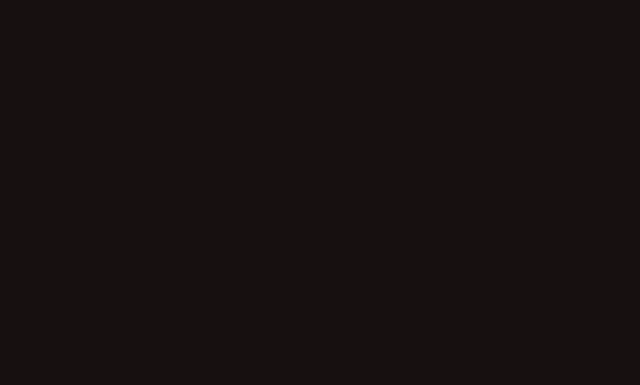
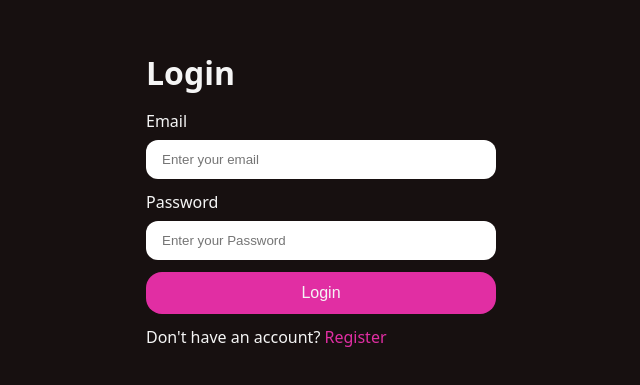
Before and after one commit to Himanshu116k/Smart_Ai_Resume_Checker, a React app in the folder Frontend/: page /login in a window 1280 px wide. Shown: the part 201-586 px from the top of the page, without its empty margins (319-959 px from the left). Built offline with nearby package versions, Linux system fonts and the light colour scheme; the HTML template or start-up script is replaced by a standard one.

Commit message:
small fixes

```diff
--- a/Frontend/src/features/auth/auth.context.jsx
+++ b/Frontend/src/features/auth/auth.context.jsx
@@ -2,14 +2,14 @@
 
 export const AuthContext = createContext()
 
-export const AuthProvider = ({Children}) =>{
+export const AuthProvider = ({children}) =>{
    const [user,setUser]  = useState(null);
    const [laoding,setloading] = useState(false);
 
 
    return(
     <AuthContext.Provider value ={{user,setUser,laoding,setloading}}>
-        {Children}
+        {children}
     </AuthContext.Provider>
    )
 
--- a/Frontend/src/features/auth/auth.form.scss
+++ b/Frontend/src/features/auth/auth.form.scss
@@ -5,7 +5,7 @@
     justify-content: center;
     align-items: center;
 
-    .from-container{
+    .form-container{
         min-width: 350px;
         display: flex;
         flex-direction: column;
--- a/Frontend/src/features/auth/pages/Login.jsx
+++ b/Frontend/src/features/auth/pages/Login.jsx
@@ -1,25 +1,43 @@
 import "../../auth/auth.form.scss"
 import {useNavigate,Link} from "react-router"
-
+import { useAuth } from "../useAuth"
+import { useState } from "react";
 const Login = () => {
 
-  const handleSubmit = (e) =>{
+
+
+
+  const [email, setEmail] = useState("");
+  const [password, setPassword] = useState("");
+  // const [error, setError] = useState("");
+
+
+  const {loading,handleLogin} = useAuth();
+
+  const handleSubmit = async (e) =>{
     e.preventDefault();
+    handleLogin({email, password});
+
   }
 
+  // if(loading){
+  //   return( <main>
+  //     <h1>Loading........</h1>
+  //   </main>)
+  // }
   return (
    <main>
-    <div className="from-container">
+    <div className="form-container">
       <h1>Login</h1>
       <form onSubmit={handleSubmit}>
         <div className="input-group">
           <label htmlFor="email">Email</label>
-          <input type="email" id="email" name="email" placeholder="Enter your email" />
+          <input onChange={(e)=>(setEmail(e.target.value))} type="email" id="email" name="email" placeholder="Enter your email" />
 
         </div>
         <div className="input-group">
           <label htmlFor="password">Password</label>
-          <input type="password" id="password" name="password" placeholder="Enter your Password" />
+          <input onChange={(e)=>(setPassword(e.target.value))} type="password" id="password" name="password" placeholder="Enter your Password" />
 
         </div>
         <button className='button primary-button '>Login</button>
--- a/Frontend/src/features/auth/services/auth.api.js
+++ b/Frontend/src/features/auth/services/auth.api.js
@@ -23,9 +23,9 @@
         const responce = await axios.post(`${import.meta.env.VITE_BACKEND_API_URL}/api/auth/login`,{
             email,password
         },{
-            withCredentialsL:true
+            withCredentials:true
         })
-
+       console.log(responce.data);
         return responce.data;
 
     } catch (error) {
@@ -34,7 +34,7 @@
 
 }
 
-export async function logut() {
+export async function logout() {
 
     try {
         const responce = await axios.get(`${import.meta.env.VITE_BACKEND_API_URL}/api/auth/logout`,{
--- a/Frontend/src/features/auth/useAuth.js
+++ b/Frontend/src/features/auth/useAuth.js
@@ -1,6 +1,6 @@
 import { useContext } from "react";
 import { AuthContext } from "./auth.context";
-import { login, register, logut, getMe } from "./services/auth.api";
+import { login, register, logout, getMe } from "./services/auth.api";
 
 
 export const useAuth  = ()=>{
@@ -38,7 +38,7 @@
     }
 
 
-    return {user,laoding,handleLogin,handleRegister,handleLogout}
+    return {user,loading:laoding,handleLogin,handleRegister,handleLogout}
 
 
 }
```
